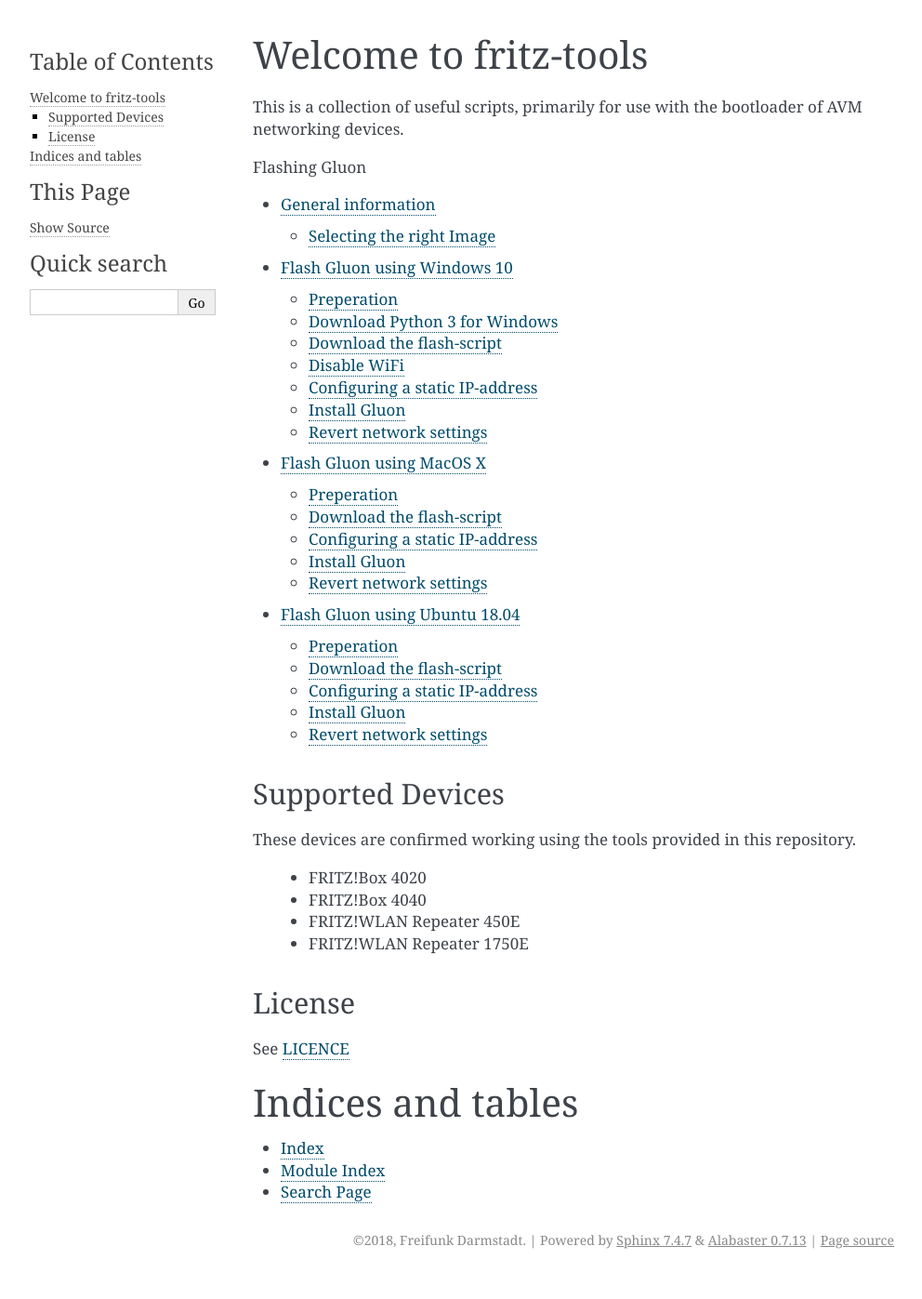
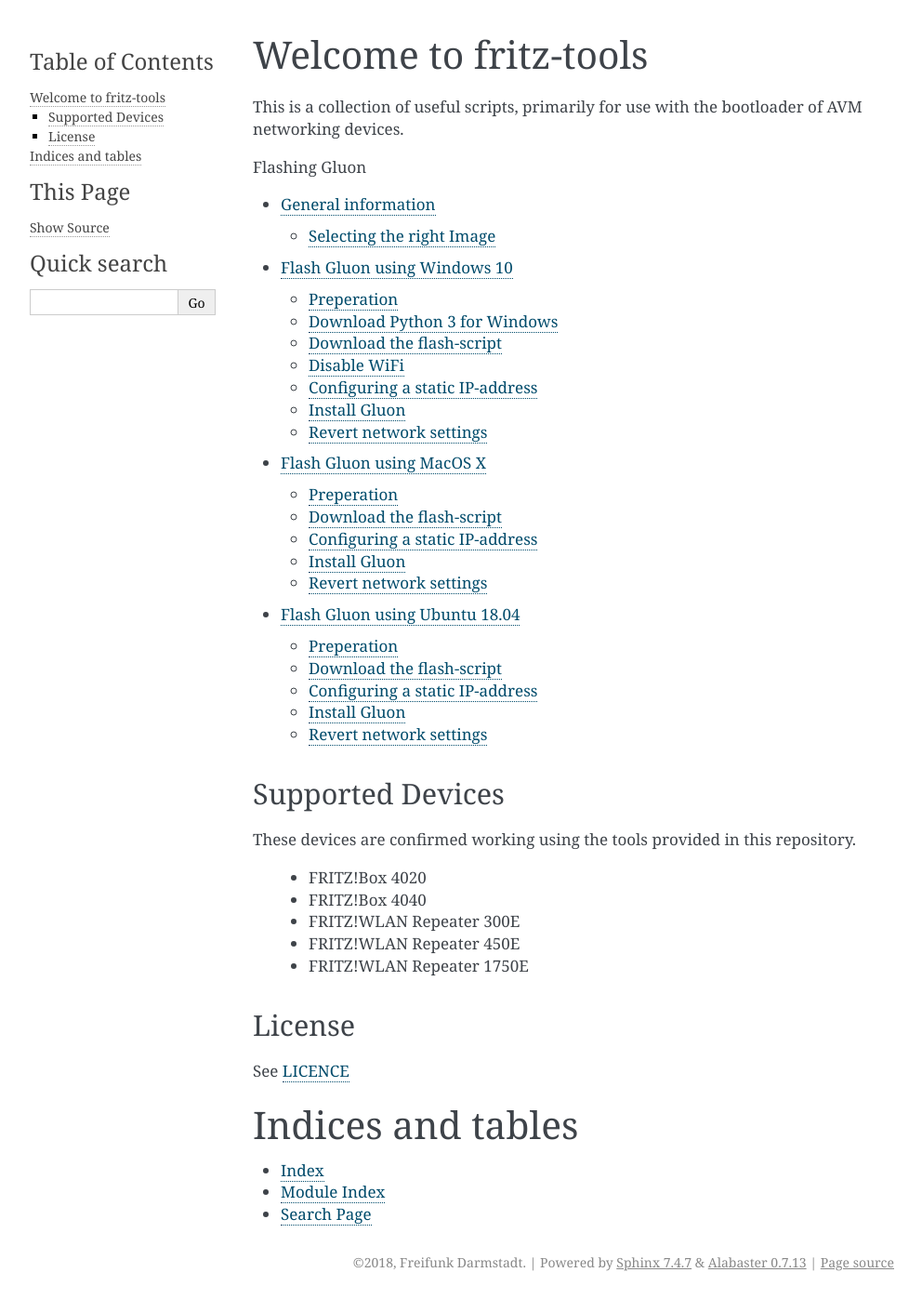
Before and after one commit to freifunk-darmstadt/fritz-tools, a Sphinx documentation site: the page built from docs/index.rst, in a window 1280 px wide. Shown: the whole page at 93% size, without its empty margins (148-1140 px from the left). Built offline with Sphinx 7.4.7, drawn with Linux system fonts in a browser that asks for light colours; before the commit the page ends 1373 px from its top, so only the background shows below that.

Commit message:
docs: add 300e

```diff
--- a/docs/index.rst
+++ b/docs/index.rst
@@ -20,6 +20,7 @@
 
  - FRITZ!Box 4020
  - FRITZ!Box 4040
+ - FRITZ!WLAN Repeater 300E
  - FRITZ!WLAN Repeater 450E
  - FRITZ!WLAN Repeater 1750E
 
```
